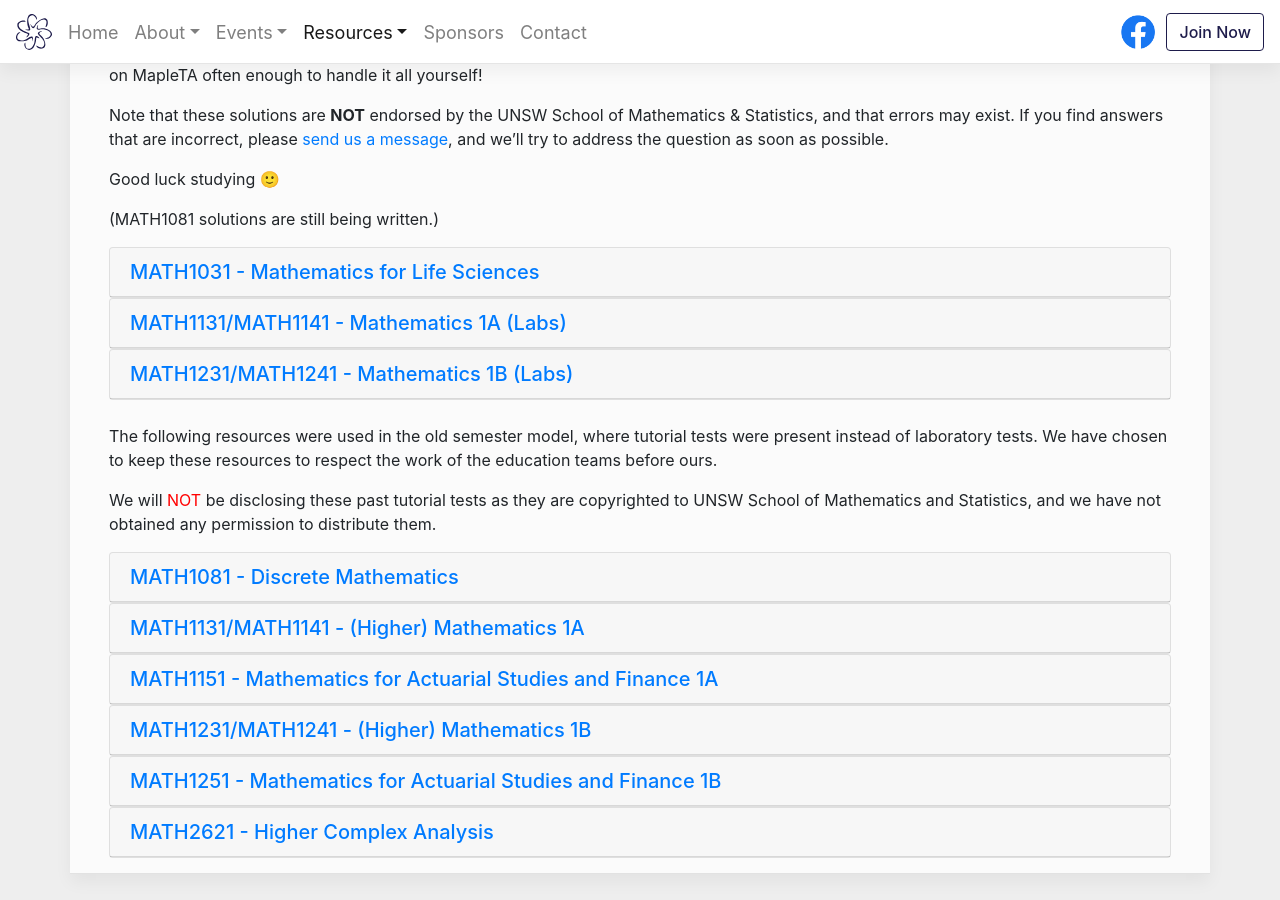
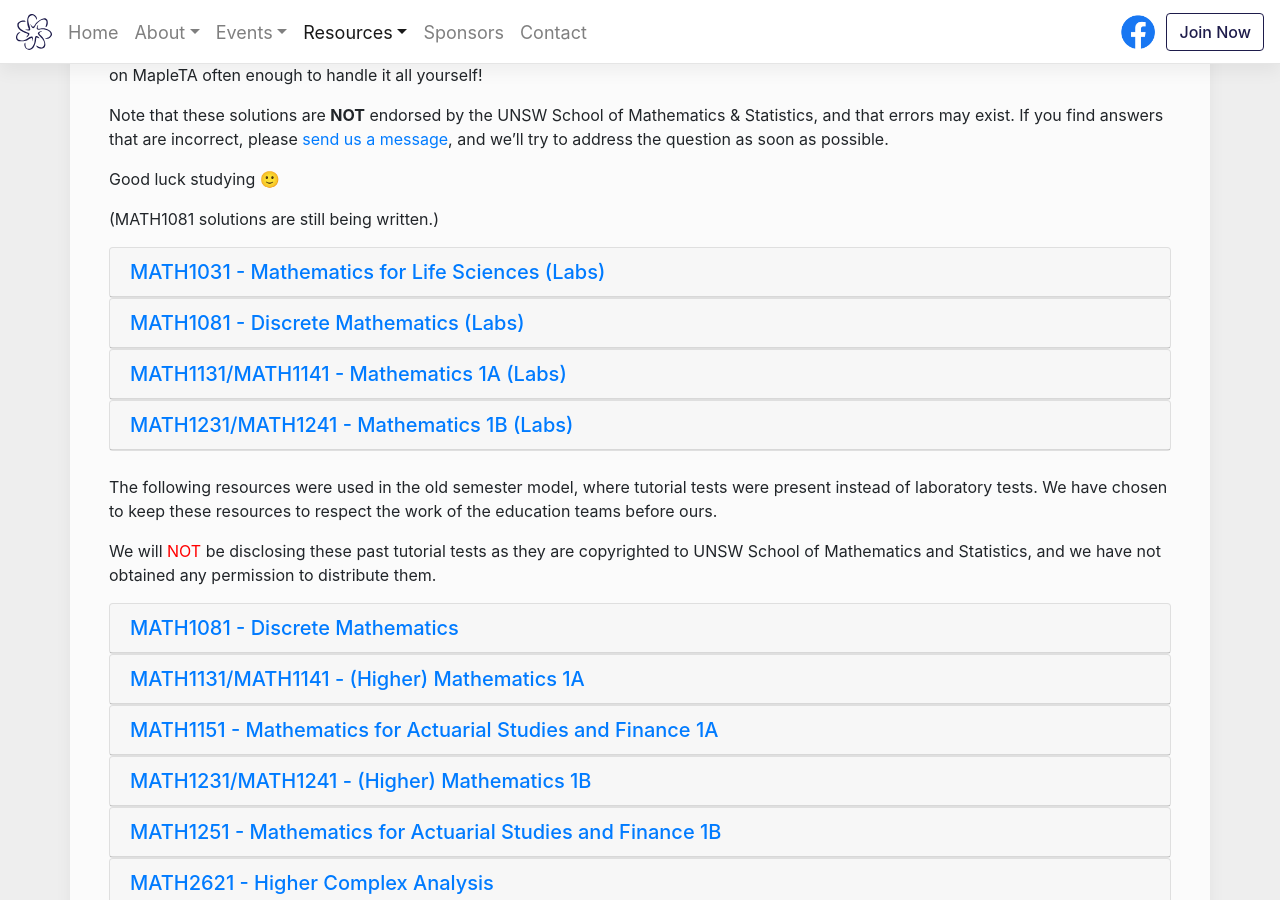
Before and after one commit to MathSocUNSW/MathSocUNSW.github.io, a Jekyll site: the page built from _pages/first-year-exam-bank.html, in a window 1280 px wide and 900 px high, scrolled down 617 px. Built offline with Jekyll 4.4.1, drawn with Linux system fonts in a browser that asks for light colours; nearby versions of some CDN libraries.

Commit message:
sample solution update

```diff
--- a/_pages/first-year-exam-bank.html
+++ b/_pages/first-year-exam-bank.html
@@ -33,17 +33,36 @@
 	<div class="card">
 		<div class="card-header">
 			<h5 class="mb-0">
-				<a data-toggle="collapse" href="#collapse1131">
-					MATH1031 - Mathematics for Life Sciences
+				<a data-toggle="collapse" href="#collapse1031">
+					MATH1031 - Mathematics for Life Sciences (Labs)
 				</a>
 			</h5>
 		</div>
-		<div id="collapse1131" class="collapse" data-parent="#accordion">
+		<div id="collapse1031" class="collapse" data-parent="#accordion">
 			<div class="card-body">
 				<ul>
 					<li>
 						<a href="{{ solutions_url }}/MATH1031/MATH1031_Test_1_Solutions.pdf">
 							Mastery Lab 1 Sample Solutions
+						</a>
+					</li>
+			</div>
+		</div>
+	</div>
+	<div class="card">
+		<div class="card-header">
+			<h5 class="mb-0">
+				<a data-toggle="collapse" href="#collapse1081">
+					MATH1081 - Discrete Mathematics (Labs)
+				</a>
+			</h5>
+		</div>
+		<div id="collapse1081" class="collapse" data-parent="#accordion">
+			<div class="card-body">
+				<ul>
+					<li>
+						<a href="{{ solutions_url }}/MATH1081/1081_T3_Lab_Test_1.pdf">
+							Lab Test 1 Sample Solutions (Semester 3)
 						</a>
 					</li>
 			</div>
@@ -155,11 +174,6 @@
 					<li>
 						<a href="{{ solutions_url }}/MATH1081/MATH1081 Test 4 Semester 2.pdf">
 							Test 4 Solutions (Semester 2)
-						</a>
-					</li>
-					<li>
-						<a href="{{ solutions_url }}/MATH1081/1081_T3_Lab_Test_1.pdf">
-							Lab Test 1 Sample Solutions (Semester 3)
 						</a>
 					</li>
 				</ul>
```
Also changed, not shown: docs/resources/first-year-exam-bank/index.html (+22 -8 lines).
